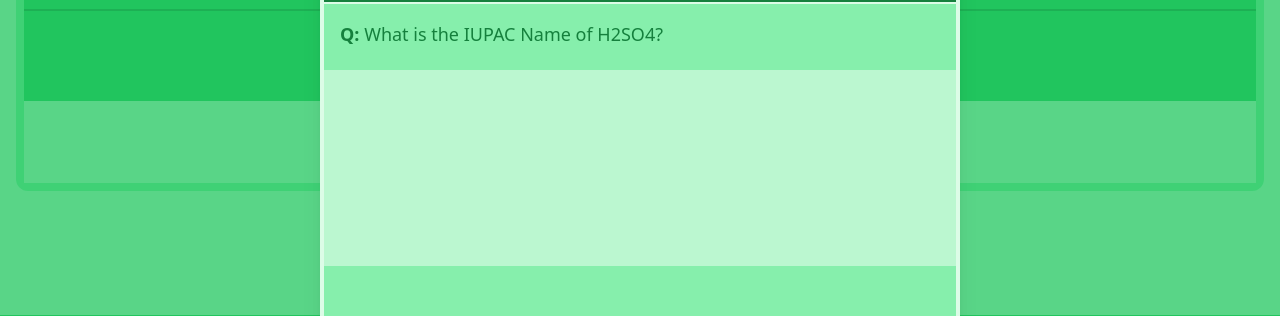
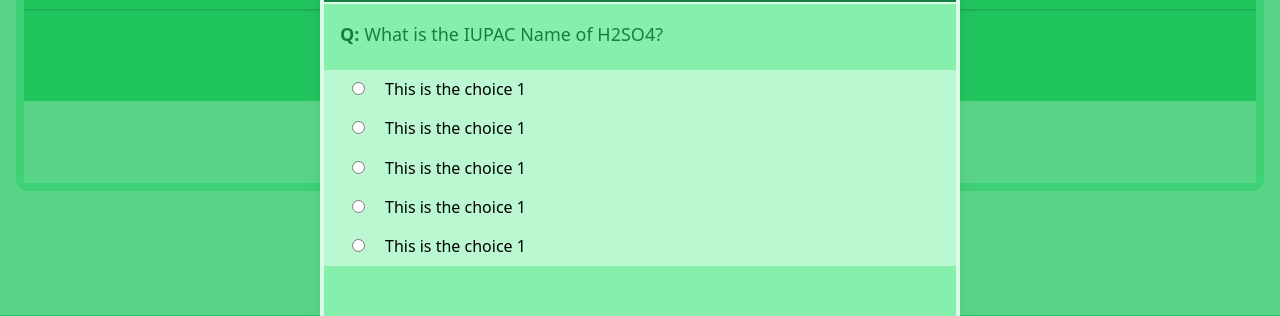
Before and after one commit to KINGSLEYEHAPA/pass-easy-stutern-personal-project, a React (Create React App) app: page /quiz in a window 1280 px wide. Shown: the part 301-617 px from the top of the page. Built offline with nearby package versions, Linux system fonts and the light colour scheme; no server answers.

Commit message:
writing question component

```diff
--- a/src/components/Question.jsx
+++ b/src/components/Question.jsx
@@ -16,11 +16,46 @@ const Question = () => {
         </p>
       </div>
       <div className="w-full h-3/6 bg-green-200">
-        <div></div>
-        <div></div>
-        <div></div>
-        <div></div>
-        <div></div>
+        <div className="w-full p-4 flex justify-start items-center gap-2 hover:bg-gray-300 h-1/5 cursor-pointer">
+          {" "}
+          <div className="px-3 py-1  ">
+            {" "}
+            <input type="radio" />{" "}
+          </div>
+          <p>This is the choice 1</p>{" "}
+        </div>
+        <div className="w-full p-4 flex justify-start items-center gap-2 hover:bg-gray-300 h-1/5 cursor-pointer">
+          {" "}
+          <div className="px-3 py-1  ">
+            {" "}
+            <input type="radio" />{" "}
+          </div>
+          <p>This is the choice 1</p>{" "}
+        </div>
+        <div className="w-full p-4 flex justify-start items-center gap-2 hover:bg-gray-300 h-1/5 cursor-pointer">
+          {" "}
+          <div className="px-3 py-1  ">
+            {" "}
+            <input type="radio" />{" "}
+          </div>
+          <p>This is the choice 1</p>{" "}
+        </div>
+        <div className="w-full p-4 flex justify-start items-center gap-2 hover:bg-gray-300 h-1/5 cursor-pointer">
+          {" "}
+          <div className="px-3 py-1 ">
+            {" "}
+            <input type="radio" />{" "}
+          </div>
+          <p>This is the choice 1</p>{" "}
+        </div>
+        <div className="w-full p-4 flex justify-start items-center gap-2 hover:bg-gray-300 h-1/5 cursor-pointer">
+          {" "}
+          <div className="px-3 py-1  ">
+            {" "}
+            <input type="radio" />{" "}
+          </div>
+          <p>This is the choice 1</p>{" "}
+        </div>
       </div>
       <div className="w-full h-1/6 bg-green-300"></div>
     </div>
--- a/src/components/QuizModal.jsx
+++ b/src/components/QuizModal.jsx
@@ -8,7 +8,7 @@ const QuizModal = () => {
         <h2 className="px-4 text-green-100 text-xl">Chemistry Quiz-Live</h2>
       </div>
       <div className="w-full h-5/6 flex justify-center items-center">
-        <div className="w-80 h-60 sm:w-[30rem] sm:h-80 ssm:[34rem] md:w-[40rem] md:h-[25rem] mt-10 bg-green-100 rounded-lg p-1 shadow-xl">
+        <div className="w-80 h-80 sm:w-[30rem] sm:h-80 ssm:[34rem] md:w-[40rem] md:h-[25rem] mt-10 bg-green-100 rounded-lg p-1 shadow-xl">
           <Question />
         </div>
       </div>
```
